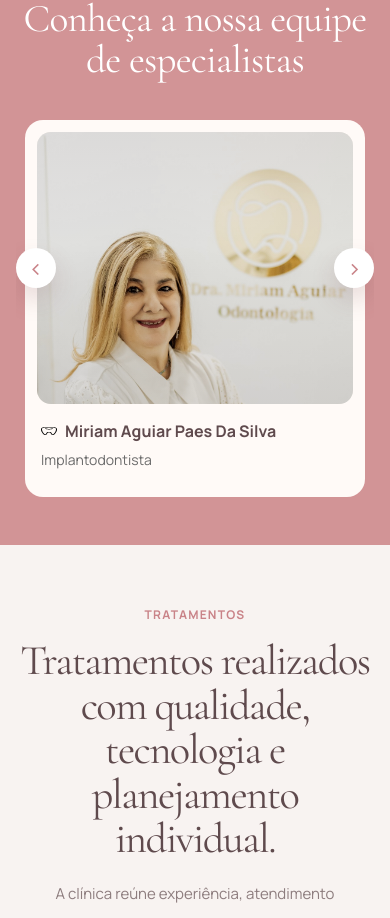
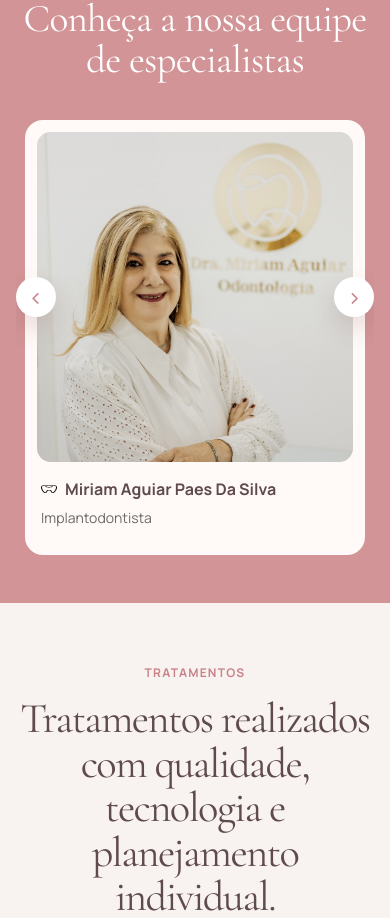
Before and after one commit to Mayra-kauane/Dra-Miriam-Aguiar, a React (Vite) app: page / in a window 390 px wide. Shown: the part 1950-2868 px from the top of the page. Built offline with nearby package versions, Linux system fonts and the light colour scheme.

Commit message:
fix: improve team photos on mobile

```diff
--- a/src/sections/TeamSection.tsx
+++ b/src/sections/TeamSection.tsx
@@ -115,7 +115,7 @@ export function TeamSection() {
                     <img
                       src={member.image}
                       alt={member.name}
-                      className="h-[272px] w-full object-cover object-top brightness-[0.94] contrast-[1.06] saturate-[0.92] md:h-[286px] xl:h-[306px]"
+                      className="h-[330px] w-full object-cover object-[center_18%] brightness-[0.94] contrast-[1.06] saturate-[0.92] md:h-[286px] md:object-top xl:h-[306px]"
                     />
                     <div className="pointer-events-none absolute inset-0 bg-[linear-gradient(180deg,rgba(95,74,77,0.06),transparent_42%,rgba(95,74,77,0.08))]" />
                   </div>
@@ -141,7 +141,7 @@ export function TeamSection() {
           </div>
 
           <button
-            className="absolute left-0 top-[128px] flex h-10 w-10 items-center justify-center rounded-full bg-white text-2xl leading-none text-brand-rose-500 shadow-[0_12px_24px_rgba(120,72,79,0.18)] transition duration-200 hover:-translate-y-0.5 hover:bg-[#fff4f1] hover:text-[#bd797d] active:translate-y-0 active:bg-[#f4dfdc] md:left-4 md:top-[135px] xl:top-[145px]"
+            className="absolute left-0 top-[157px] flex h-10 w-10 items-center justify-center rounded-full bg-white text-2xl leading-none text-brand-rose-500 shadow-[0_12px_24px_rgba(120,72,79,0.18)] transition duration-200 hover:-translate-y-0.5 hover:bg-[#fff4f1] hover:text-[#bd797d] active:translate-y-0 active:bg-[#f4dfdc] md:left-4 md:top-[135px] xl:top-[145px]"
             aria-label="Equipe anterior"
             type="button"
             onClick={previousTeam}
@@ -149,7 +149,7 @@ export function TeamSection() {
             ‹
           </button>
           <button
-            className="absolute right-0 top-[128px] flex h-10 w-10 items-center justify-center rounded-full bg-white text-2xl leading-none text-brand-rose-500 shadow-[0_12px_24px_rgba(120,72,79,0.18)] transition duration-200 hover:-translate-y-0.5 hover:bg-[#fff4f1] hover:text-[#bd797d] active:translate-y-0 active:bg-[#f4dfdc] md:right-4 md:top-[135px] xl:top-[145px]"
+            className="absolute right-0 top-[157px] flex h-10 w-10 items-center justify-center rounded-full bg-white text-2xl leading-none text-brand-rose-500 shadow-[0_12px_24px_rgba(120,72,79,0.18)] transition duration-200 hover:-translate-y-0.5 hover:bg-[#fff4f1] hover:text-[#bd797d] active:translate-y-0 active:bg-[#f4dfdc] md:right-4 md:top-[135px] xl:top-[145px]"
             aria-label="Próxima equipe"
             type="button"
             onClick={nextTeam}
```
